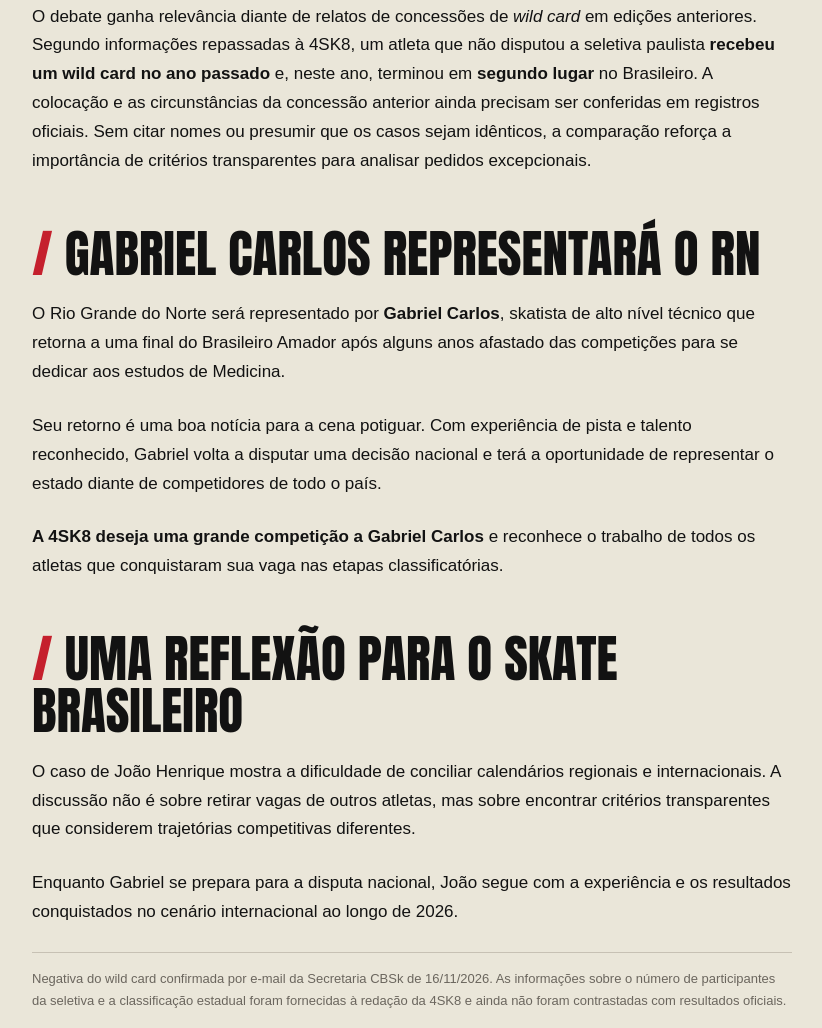
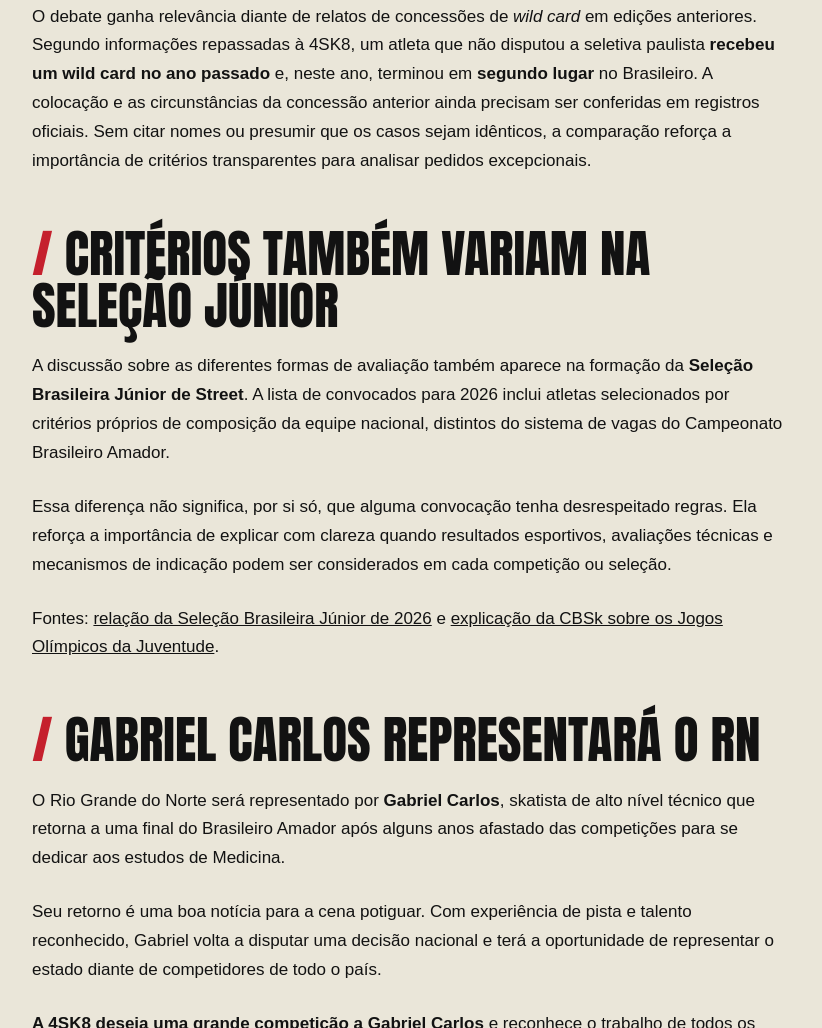
Before and after one commit to jmtwebnet/4sk8, a plain HTML site: page noticias/joao-henrique-fora-brasileiro-amador-2026/index.html in a window 1280 px wide. Shown: the part 2467-3495 px from the top of the page, without its empty margins (18-840 px from the left). Drawn offline with nearby package versions, Linux system fonts and the light colour scheme.

Commit message:
Add verified junior national team criteria context without unsupported claims

```diff
--- a/noticias/joao-henrique-fora-brasileiro-amador-2026/index.html
+++ b/noticias/joao-henrique-fora-brasileiro-amador-2026/index.html
@@ -19,6 +19,7 @@
 <p>De acordo com as informações recebidas pela 4SK8, a etapa seletiva contou com apenas <strong>três participantes para três vagas distribuídas entre três estados</strong>. O número reduzido de inscritos chama atenção e abre espaço para discutir o alcance do processo classificatório.</p>
 <div class="facts"><strong>O debate vai além de um wild card</strong><p>Como compatibilizar seletivas regionais e o calendário internacional de jovens skatistas sem desvalorizar os atletas que cumprem o regulamento?</p></div>
 <p>A ausência de João na competição não diminui o mérito de quem garantiu sua classificação. Ainda assim, o episódio levanta uma questão importante: se o sistema de acesso ao Brasileiro também deve contemplar situações excepcionais de atletas que competem internacionalmente.</p><p>O debate ganha relevância diante de relatos de concessões de <em>wild card</em> em edições anteriores. Segundo informações repassadas à 4SK8, um atleta que não disputou a seletiva paulista <strong>recebeu um wild card no ano passado</strong> e, neste ano, terminou em <strong>segundo lugar</strong> no Brasileiro. A colocação e as circunstâncias da concessão anterior ainda precisam ser conferidas em registros oficiais. Sem citar nomes ou presumir que os casos sejam idênticos, a comparação reforça a importância de critérios transparentes para analisar pedidos excepcionais.</p>
+<h2>Critérios também variam na Seleção Júnior</h2><p>A discussão sobre as diferentes formas de avaliação também aparece na formação da <strong>Seleção Brasileira Júnior de Street</strong>. A lista de convocados para 2026 inclui atletas selecionados por critérios próprios de composição da equipe nacional, distintos do sistema de vagas do Campeonato Brasileiro Amador.</p><p>Essa diferença não significa, por si só, que alguma convocação tenha desrespeitado regras. Ela reforça a importância de explicar com clareza quando resultados esportivos, avaliações técnicas e mecanismos de indicação podem ser considerados em cada competição ou seleção.</p><p>Fontes: <a href="https://skatevalebrasil.com.br/cbsk-anuncia-selecao-brasileira-junior-de-skateboarding-para-2026/" target="_blank" rel="noopener">relação da Seleção Brasileira Júnior de 2026</a> e <a href="https://cbsk.com.br/noticia/duda-ribeiro-representa-selecao-brasileira-na-estreia-do-skate-nas-olimpiadas-da-juventude" target="_blank" rel="noopener">explicação da CBSk sobre os Jogos Olímpicos da Juventude</a>.</p>
 <h2>Gabriel Carlos representará o RN</h2>
 <p>O Rio Grande do Norte será representado por <strong>Gabriel Carlos</strong>, skatista de alto nível técnico que retorna a uma final do Brasileiro Amador após alguns anos afastado das competições para se dedicar aos estudos de Medicina.</p>
 <p>Seu retorno é uma boa notícia para a cena potiguar. Com experiência de pista e talento reconhecido, Gabriel volta a disputar uma decisão nacional e terá a oportunidade de representar o estado diante de competidores de todo o país.</p>
```
